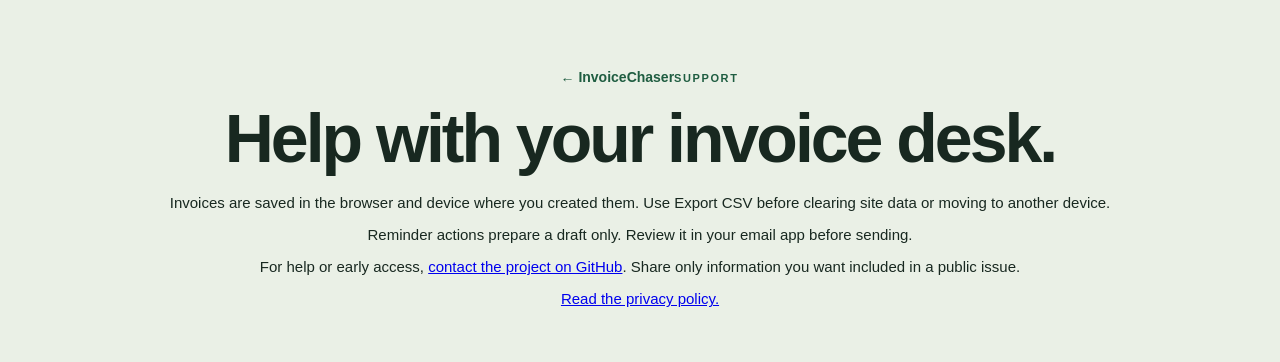
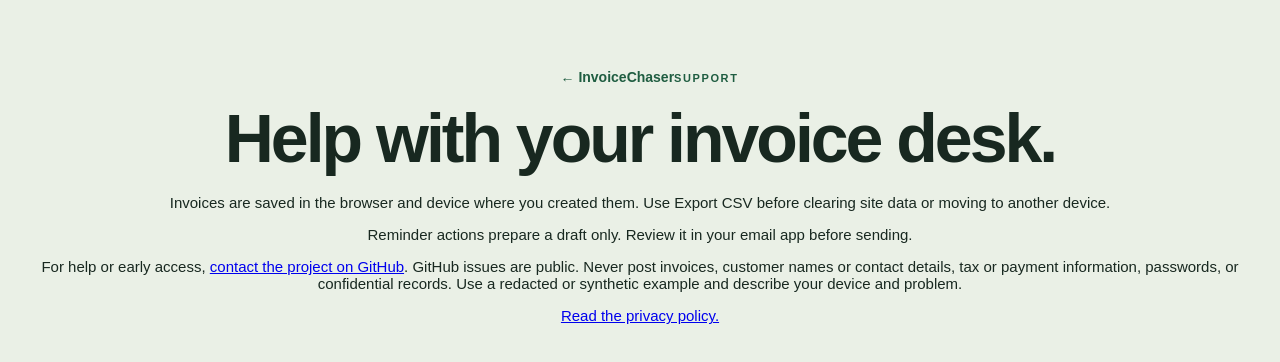
Before and after one commit to marksheininwork-netizen/invoicechaser, a plain HTML site: page support.html in a window 1280 px wide. Drawn offline with Linux system fonts and the light colour scheme.

Commit message:
Protect invoice details on support page

```diff
--- a/support.html
+++ b/support.html
@@ -1 +1 @@
-<!doctype html><html lang="en"><head><meta charset="utf-8"><meta name="viewport" content="width=device-width,initial-scale=1"><meta name="theme-color" content="#f4a261"><title>Support — InvoiceChaser</title><link rel="stylesheet" href="style.css"></head><body><main class="section intro"><a class="text-link" href="./">← InvoiceChaser</a><span class="eyebrow">SUPPORT</span><h1>Help with your invoice desk.</h1><p>Invoices are saved in the browser and device where you created them. Use Export CSV before clearing site data or moving to another device.</p><p>Reminder actions prepare a draft only. Review it in your email app before sending.</p><p>For help or early access, <a href="https://github.com/marksheininwork-netizen/invoicechaser/issues/new?title=InvoiceChaser%20support">contact the project on GitHub</a>. Share only information you want included in a public issue.</p><p><a href="privacy.html">Read the privacy policy.</a></p></main></body></html>
+<!doctype html><html lang="en"><head><meta charset="utf-8"><meta name="viewport" content="width=device-width,initial-scale=1"><meta name="theme-color" content="#f4a261"><title>Support — InvoiceChaser</title><link rel="stylesheet" href="style.css"></head><body><main class="section intro"><a class="text-link" href="./">← InvoiceChaser</a><span class="eyebrow">SUPPORT</span><h1>Help with your invoice desk.</h1><p>Invoices are saved in the browser and device where you created them. Use Export CSV before clearing site data or moving to another device.</p><p>Reminder actions prepare a draft only. Review it in your email app before sending.</p><p>For help or early access, <a href="https://github.com/marksheininwork-netizen/invoicechaser/issues/new?title=InvoiceChaser%20support">contact the project on GitHub</a>. GitHub issues are public. Never post invoices, customer names or contact details, tax or payment information, passwords, or confidential records. Use a redacted or synthetic example and describe your device and problem.</p><p><a href="privacy.html">Read the privacy policy.</a></p></main></body></html>
```
